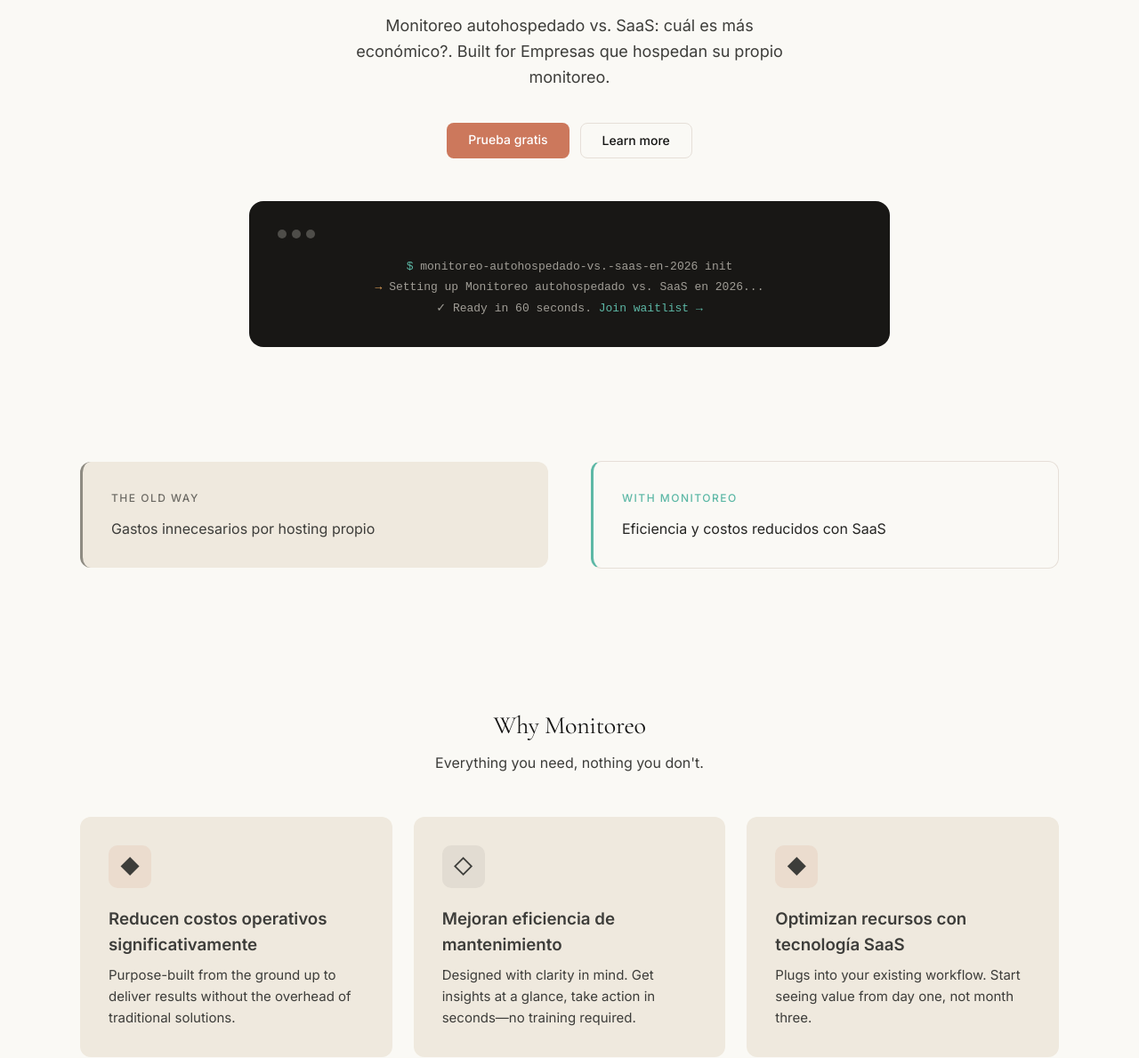
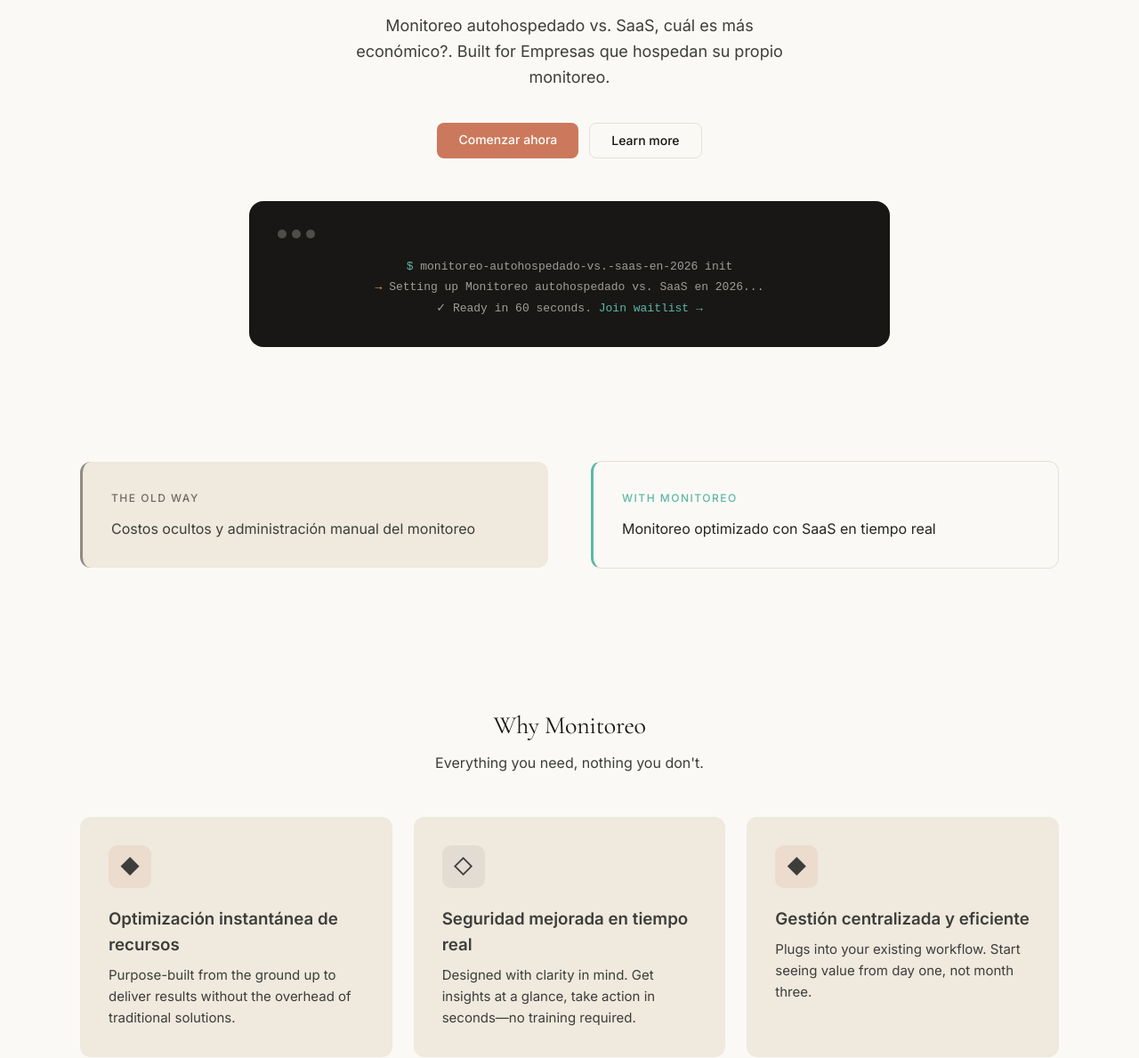
Before and after one commit to ivo1974kanchev-arch/monitoreo-autohospedado-vs-saa-app, a website: page index.html in a window 1280 px wide. Shown: the part 253-1442 px from the top of the page at 89% size. Drawn offline with nearby package versions, Linux system fonts and the light colour scheme.

```diff
--- a/index.html
+++ b/index.html
@@ -3,8 +3,8 @@
 <head>
 <meta charset="UTF-8">
 <meta name="viewport" content="width=device-width, initial-scale=1.0">
-<title>Monitoreo autohospedado vs. SaaS en 2026 — Monitoreo autohospedado vs. SaaS: cuál es más económico?</title>
-<meta name="description" content="Monitoreo autohospedado vs. SaaS: cuál es más económico?. Built for Empresas que hospedan su propio monitoreo.">
+<title>Monitoreo autohospedado vs. SaaS en 2026 — Monitoreo autohospedado vs. SaaS, cuál es más económico?</title>
+<meta name="description" content="Monitoreo autohospedado vs. SaaS, cuál es más económico?. Built for Empresas que hospedan su propio monitoreo.">
 <link rel="preconnect" href="https://fonts.googleapis.com">
 <link rel="preconnect" href="https://fonts.gstatic.com" crossorigin>
 <link href="https://fonts.googleapis.com/css2?family=Cormorant+Garamond:ital,wght@0,400;0,500;1,400&family=Inter:wght@400;500;600&display=swap" rel="stylesheet">
@@ -314,9 +314,9 @@
   <div class="container">
     <span class="hero-badge">Launching soon</span>
     <h1 class="display-lg">Monitoreo autohospedado vs. SaaS en 2026</h1>
-    <p class="hero-sub">Monitoreo autohospedado vs. SaaS: cuál es más económico?. Built for Empresas que hospedan su propio monitoreo.</p>
+    <p class="hero-sub">Monitoreo autohospedado vs. SaaS, cuál es más económico?. Built for Empresas que hospedan su propio monitoreo.</p>
     <div class="hero-actions">
-      <a href="#waitlist" class="btn-primary">Prueba gratis</a>
+      <a href="#waitlist" class="btn-primary">Comenzar ahora</a>
       <a href="#features" class="btn-secondary">Learn more</a>
     </div>
     <div class="hero-mockup">
@@ -336,11 +336,11 @@
     <div class="grid-2">
       <div class="problem-old">
         <p class="problem-label old">The old way</p>
-        <p class="body-md" style="color:var(--body)">Gastos innecesarios por hosting propio</p>
+        <p class="body-md" style="color:var(--body)">Costos ocultos y administración manual del monitoreo</p>
       </div>
       <div class="problem-new">
         <p class="problem-label new">With Monitoreo</p>
-        <p class="body-md" style="color:var(--body-strong)">Eficiencia y costos reducidos con SaaS</p>
+        <p class="body-md" style="color:var(--body-strong)">Monitoreo optimizado con SaaS en tiempo real</p>
       </div>
     </div>
   </div>
@@ -356,17 +356,17 @@
     <div class="grid-3">
       <div class="feat-card">
         <div class="feat-icon coral">&#9670;</div>
-        <h3>Reducen costos operativos significativamente</h3>
+        <h3>Optimización instantánea de recursos</h3>
         <p>Purpose-built from the ground up to deliver results without the overhead of traditional solutions.</p>
       </div>
       <div class="feat-card">
         <div class="feat-icon dark">&#9671;</div>
-        <h3>Mejoran eficiencia de mantenimiento</h3>
+        <h3>Seguridad mejorada en tiempo real</h3>
         <p>Designed with clarity in mind. Get insights at a glance, take action in seconds&mdash;no training required.</p>
       </div>
       <div class="feat-card">
         <div class="feat-icon coral">&#9670;</div>
-        <h3>Optimizan recursos con tecnología SaaS</h3>
+        <h3>Gestión centralizada y eficiente</h3>
         <p>Plugs into your existing workflow. Start seeing value from day one, not month three.</p>
       </div>
     </div>
```
